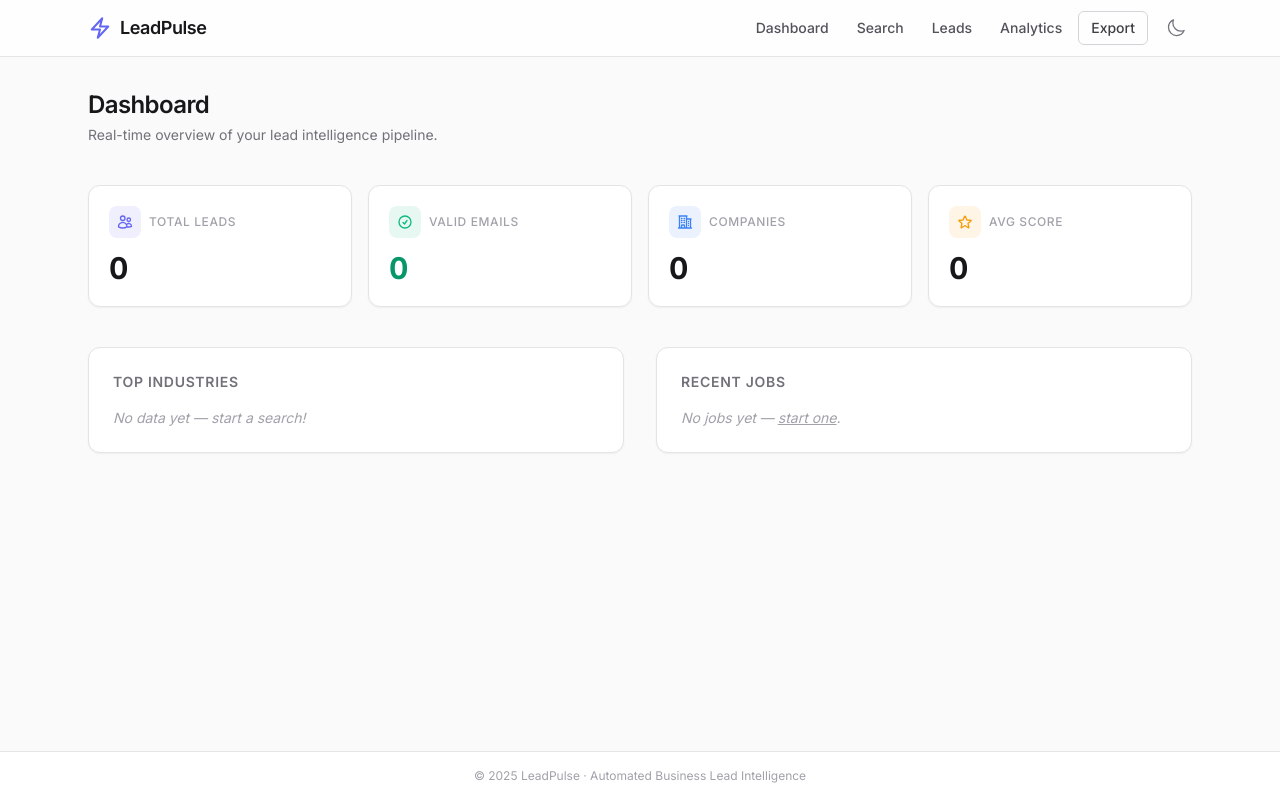
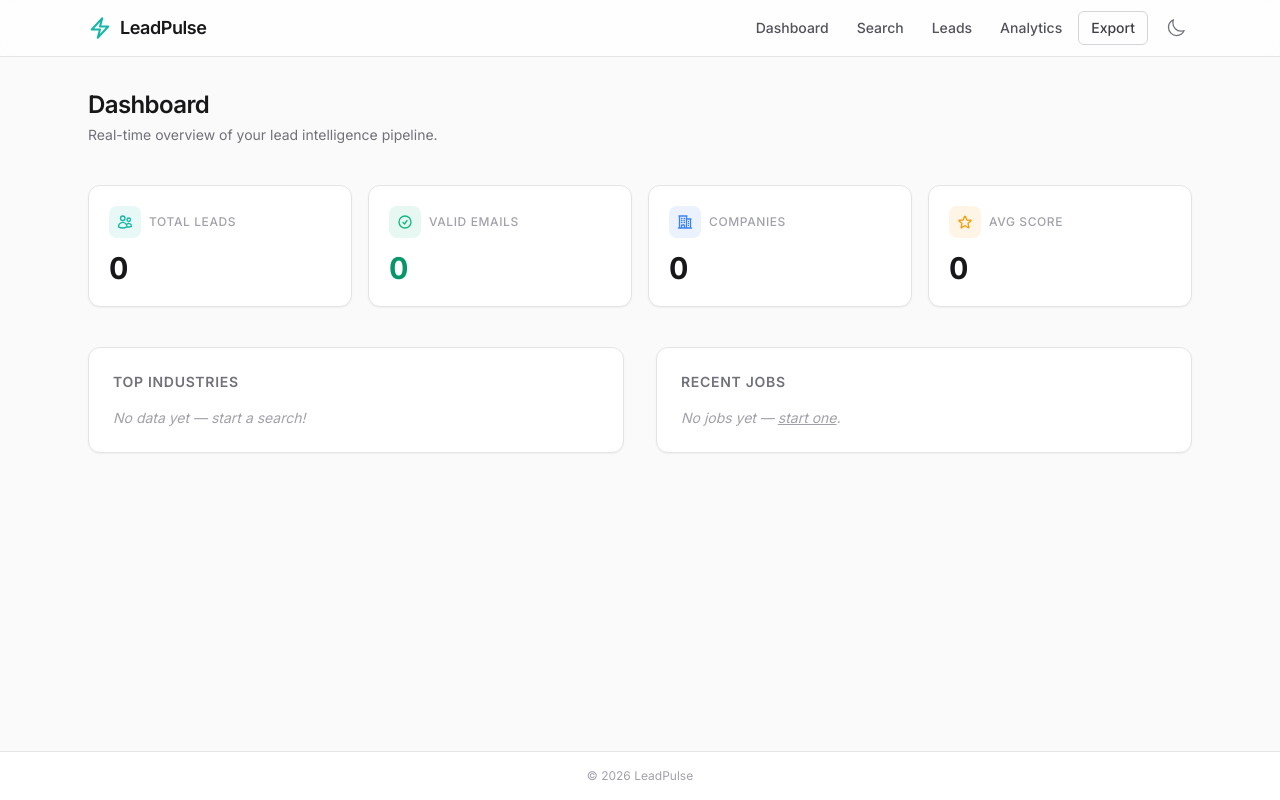
Before and after one commit to MDhruv03/Automated-Lead-Scraper, a FastAPI app: page / in a window 1280 px wide. Run offline with FastAPI, Linux system fonts and the light colour scheme; some libraries are stand-ins or nearby versions.

Commit message:
favicon and shit

```diff
--- a/app/templates/base.html
+++ b/app/templates/base.html
@@ -4,6 +4,7 @@
   <meta charset="UTF-8" />
   <meta name="viewport" content="width=device-width, initial-scale=1.0" />
   <title>{% block title %}LeadPulse{% endblock %}</title>
+  <link rel="icon" type="image/svg+xml" href="/static/favicon.svg">
   <script src="https://cdn.tailwindcss.com"></script>
   <script>
     tailwind.config = {
@@ -26,9 +27,9 @@
               950: '#09090b',
             },
             accent: {
-              400: '#818cf8',
-              500: '#6366f1',
-              600: '#4f46e5',
+              400: '#2dd4bf',
+              500: '#14b8a6',
+              600: '#0d9488',
             }
           }
         }
@@ -89,7 +90,7 @@
   <!-- ─── Footer ────────────────────────────────────────────────────── -->
   <footer class="border-t border-brand-200 dark:border-brand-800 bg-white dark:bg-brand-900">
     <div class="mx-auto max-w-6xl px-4 py-4 sm:px-6">
-      <p class="text-center text-xs text-brand-400">&copy; 2025 LeadPulse &middot; Automated Business Lead Intelligence</p>
+      <p class="text-center text-xs text-brand-400">&copy; 2026 LeadPulse</p>
     </div>
   </footer>
 
--- a/app/templates/dashboard.html
+++ b/app/templates/dashboard.html
@@ -133,10 +133,10 @@
           <td class="py-2.5 pr-4">
             {% if lead.role %}
             <span class="inline-flex rounded-full px-2 py-0.5 text-xs font-medium
-              {% if lead.role == 'Executive' %}bg-purple-100 dark:bg-purple-900/30 text-purple-700 dark:text-purple-400
+              {% if lead.role == 'Executive' %}bg-slate-100 dark:bg-slate-900/30 text-slate-700 dark:text-slate-400
               {% elif lead.role == 'Sales' %}bg-blue-100 dark:bg-blue-900/30 text-blue-700 dark:text-blue-400
               {% elif lead.role == 'Technical' %}bg-cyan-100 dark:bg-cyan-900/30 text-cyan-700 dark:text-cyan-400
-              {% elif lead.role == 'Marketing' %}bg-pink-100 dark:bg-pink-900/30 text-pink-700 dark:text-pink-400
+              {% elif lead.role == 'Marketing' %}bg-amber-100 dark:bg-amber-900/30 text-amber-700 dark:text-amber-400
               {% else %}bg-brand-100 dark:bg-brand-800 text-brand-600 dark:text-brand-400{% endif %}">
               {{ lead.role }}
             </span>
--- a/app/templates/leads.html
+++ b/app/templates/leads.html
@@ -79,10 +79,10 @@
         <td class="px-4 py-3">
           {% if lead.role %}
           <span class="inline-flex rounded-full px-2 py-0.5 text-xs font-medium
-            {% if lead.role == 'Executive' %}bg-purple-100 dark:bg-purple-900/30 text-purple-700 dark:text-purple-400
+            {% if lead.role == 'Executive' %}bg-slate-100 dark:bg-slate-900/30 text-slate-700 dark:text-slate-400
             {% elif lead.role == 'Sales' %}bg-blue-100 dark:bg-blue-900/30 text-blue-700 dark:text-blue-400
             {% elif lead.role == 'Technical' %}bg-cyan-100 dark:bg-cyan-900/30 text-cyan-700 dark:text-cyan-400
-            {% elif lead.role == 'Marketing' %}bg-pink-100 dark:bg-pink-900/30 text-pink-700 dark:text-pink-400
+            {% elif lead.role == 'Marketing' %}bg-amber-100 dark:bg-amber-900/30 text-amber-700 dark:text-amber-400
             {% elif lead.role == 'HR' %}bg-orange-100 dark:bg-orange-900/30 text-orange-700 dark:text-orange-400
             {% elif lead.role == 'Support' %}bg-teal-100 dark:bg-teal-900/30 text-teal-700 dark:text-teal-400
             {% elif lead.role == 'Finance' %}bg-green-100 dark:bg-green-900/30 text-green-700 dark:text-green-400
```
Also changed, not shown: app/templates/analytics.html (+5 -5 lines), app/static/favicon.svg (added).
